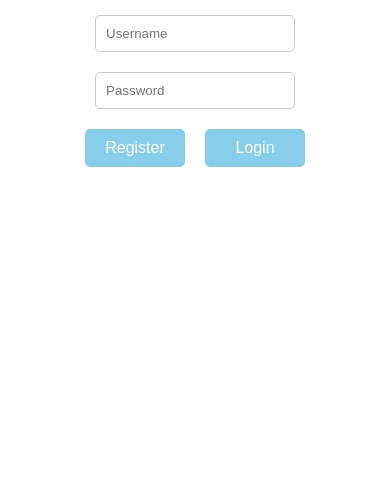
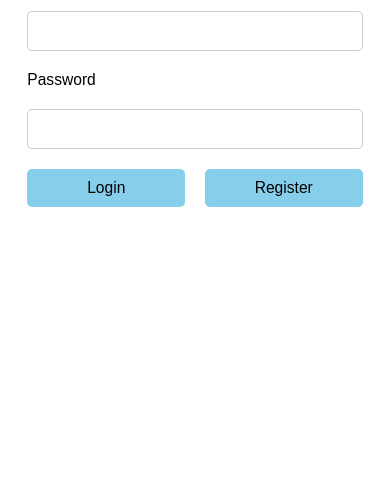
Before and after one commit to 0tt00t/FSEChatApp, a website: page views/index.html in a window 390 px wide. Shown: the part 363-844 px from the top of the page. Drawn offline with Linux system fonts and the light colour scheme.

Commit message:
Real Final Version

```diff
--- a/views/index.html
+++ b/views/index.html
@@ -2,6 +2,7 @@
 <html>
 
 <head>
+    <meta name="viewport" content="width=device-width, initial-scale=1">
     <title>FSE Chat Room</title>
     <style>
         body {
@@ -11,14 +12,20 @@
             height: 100vh;
             margin: 0;
             font-family: Arial, sans-serif;
+            padding: 2%;
+            box-sizing: border-box;
         }
 
         .container {
             text-align: center;
+            width: 100%;
+            max-width: 400px; /* 限制容器的最大宽度 */
+            padding: 20px; /* 使用固定的内边距 */
+            box-sizing: border-box;
         }
 
         h1 {
-            font-size: 24px;
+            font-size: 24px; /* 使用固定字体大小 */
             margin-bottom: 20px;
         }
 
@@ -28,25 +35,34 @@
             align-items: center;
         }
 
+        label {
+            width: 100%;
+            text-align: left;
+            font-size: 16px; /* 使用固定字体大小 */
+            margin: 10px 0; /* 增加上下的间距 */
+            box-sizing: border-box;
+        }
+
         input[type="text"],
         input[type="password"] {
-            width: 200px;
-            padding: 10px;
+            width: 100%; /* 占据整个容器的宽度 */
+            padding: 10px; /* 使用固定内边距 */
             margin: 10px 0;
             border: 1px solid #ccc;
             border-radius: 5px;
             box-sizing: border-box;
+            font-size: 16px; /* 使用固定字体大小 */
         }
 
         button {
-            width: 220px;
-            padding: 10px;
+            width: 100%;
+            padding: 10px; /* 使用固定内边距 */
             margin: 10px 0;
             background-color: #87ceeb;
             border: none;
             border-radius: 5px;
-            color: white;
-            font-size: 16px;
+            color: rgb(0, 0, 0);
+            font-size: 16px; /* 使用固定字体大小 */
             cursor: pointer;
         }
 
@@ -57,12 +73,36 @@
         .button-container {
             display: flex;
             justify-content: space-between;
-            width: 220px;
+            width: 100%;
+            gap: 10px; /* 按钮之间增加固定间距 */
         }
 
         .button-container button {
-            width: 100px;
+            flex: 1; /* 按钮均分可用空间 */
         }
+
+        /* 仅在手机端或小屏设备上应用相对单位和比例 */
+        @media only screen and (max-width: 600px) {
+            h1 {
+                font-size: 6vw; /* 使用视口宽度设置字体大小 */
+            }
+
+            label,
+            input[type="text"],
+            input[type="password"],
+            button {
+                font-size: 4vw; /* 使用视口宽度设置字体大小 */
+            }
+
+            .container {
+                padding: 5vw; /* 使用视口宽度设置内边距 */
+            }
+
+            .button-container {
+                gap: 5vw; /* 按钮之间增加相对间距 */
+            }
+        }
+
     </style>
 </head>
 
@@ -70,11 +110,15 @@
     <div class="container">
         <h1>FSE Chat Room</h1>
         <form id="registerForm" action="/register" method="post">
-            <input type="text" id="registerUsername" name="username" placeholder="Username" required>
-            <input type="password" id="registerPassword" name="password" placeholder="Password" required>
+            <label for="registerUsername">Username</label>
+            <input type="text" id="registerUsername" name="username" required>
+
+            <label for="registerPassword">Password</label>
+            <input type="password" id="registerPassword" name="password" required>
+
             <div class="button-container">
+                <button type="button" id="loginButton">Login</button>
                 <button type="submit">Register</button>
-                <button type="button" id="loginButton">Login</button>
             </div>
         </form>
     </div>
```
Also changed, not shown: views/chat.html (+88 -24 lines).
